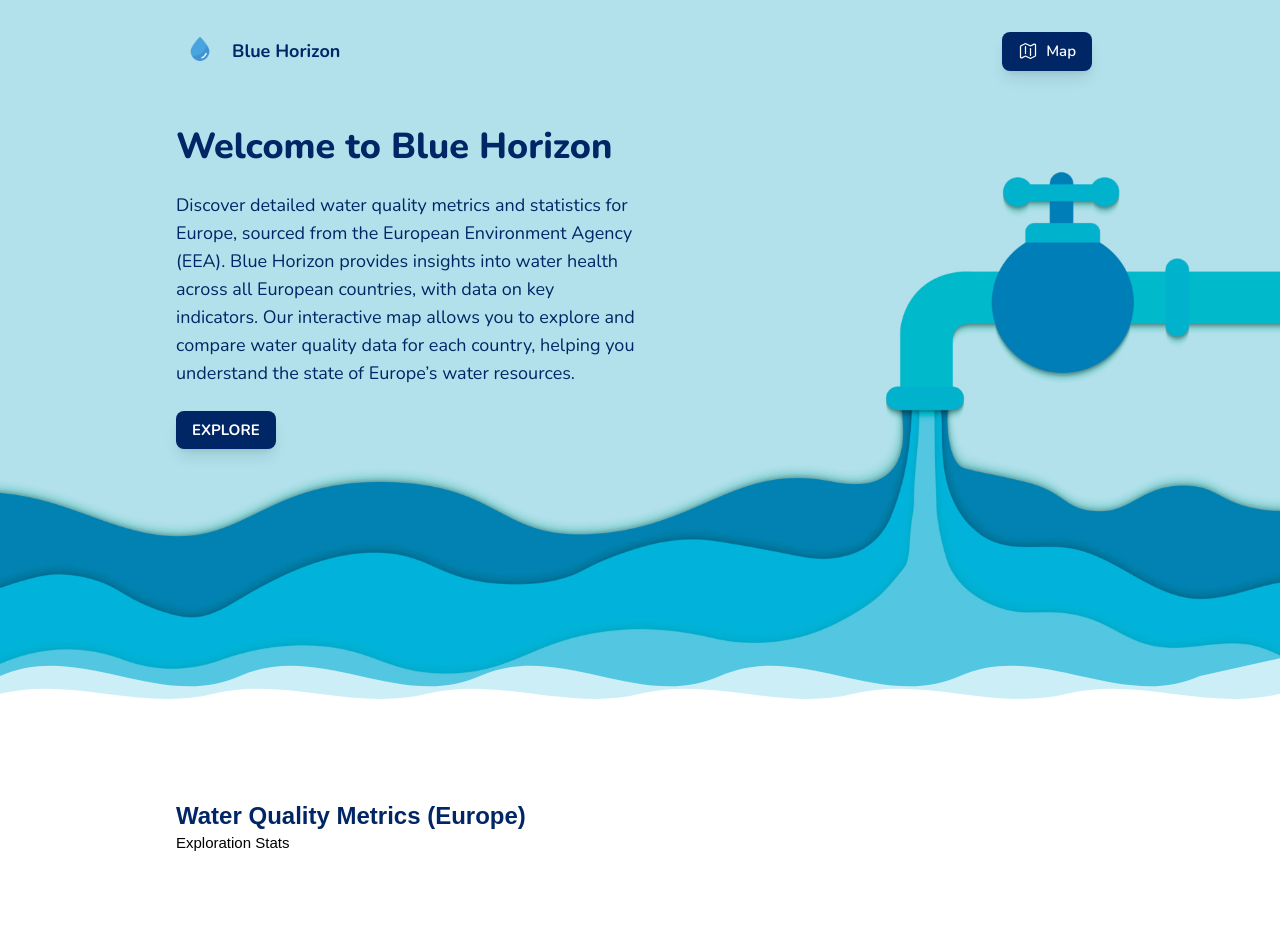
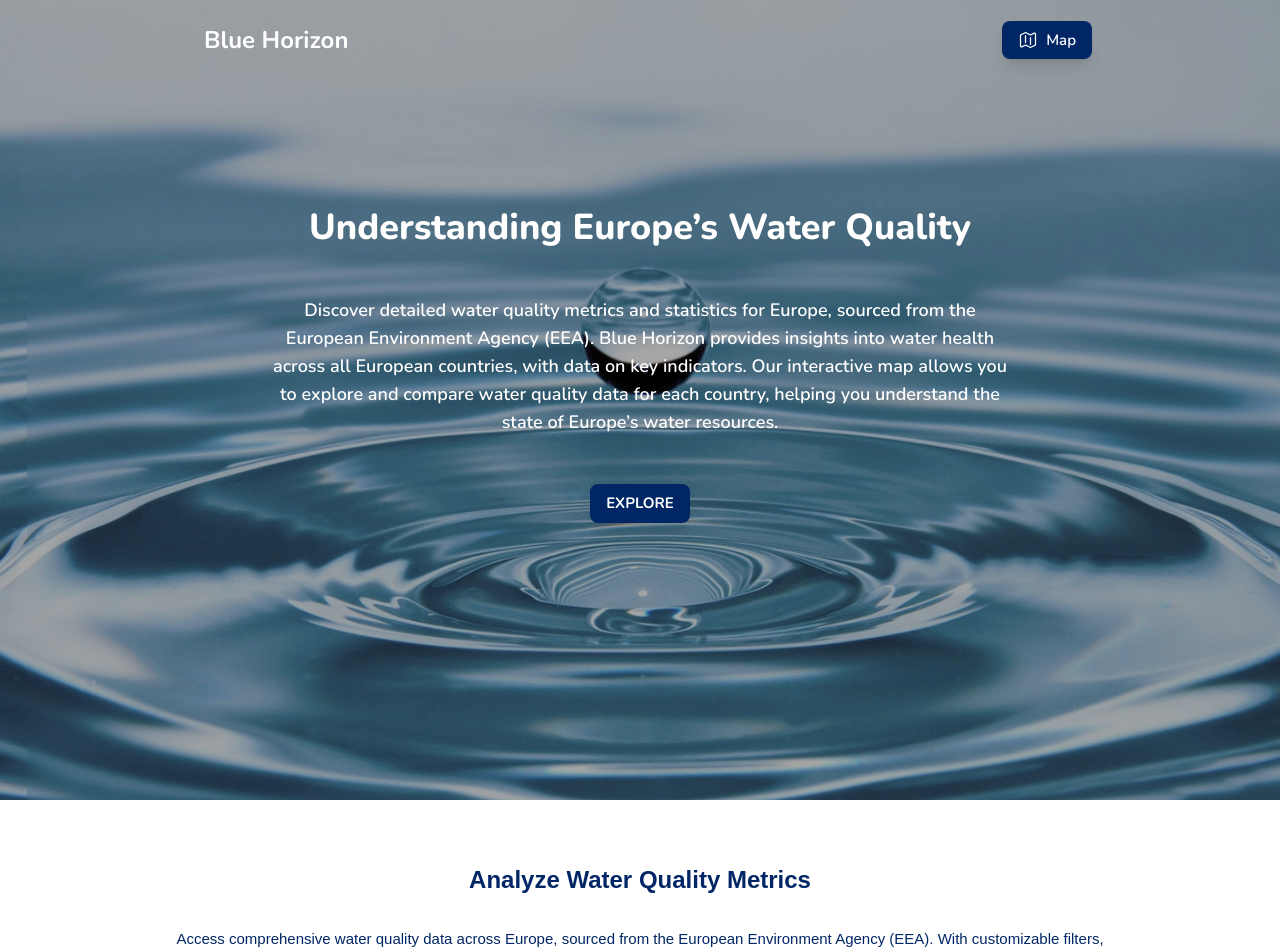
Before and after one commit to nessnos/blue_horizon, a Vue app in the folder webapp/: page / in a window 1280 px wide. Shown: the top 952 px of the page. Before the commit the page ends 855 px from the top, so only its background shows below. Built offline with nearby package versions, Linux system fonts and the light colour scheme.

Commit message:
reset landing page design

```diff
--- a/webapp/src/views/Home.vue
+++ b/webapp/src/views/Home.vue
@@ -1,13 +1,15 @@
 <template>
-  <div class="font-nunito relative w-full h-full max-h-1/2">
-    <!-- Background Image -->
-    <div class="ocean-bg w-full h-full pt-4">
-      <div class="mx-44">
+  <div class="font-nunito relative w-full h-screen">
+    <!-- Background Image with Overlay -->
+    <div class="ocean-bg w-full h-full relative">
+      <!-- Overlay -->
+      <div class="absolute inset-0 bg-black bg-opacity-35 z-10"></div>
+
+      <div class="relative z-20 mx-44">
         <div class="w-full h-full flex items-center justify-between p-3 py-4">
-          <!-- Logo  -->
-          <div class="flex flex-row gap-5 items-start">
-            <img class="w-6 h-6" src="@/assets/logo/logo.png" alt="">
-            <div class="font-bold text-lg text-ocean">Blue Horizon</div>
+          <!-- Logo -->
+          <div class="flex flex-row gap-3 items-end p-2 px-4 rounded-lg">
+            <div class="font-bold text-2xl text-white">Blue Horizon</div>
           </div>
 
           <!-- Map -->
@@ -17,53 +19,43 @@
           </div>
         </div>
 
-        <div class="text-left text-ocean h-full w-1/2 mt-10">
-          <div class="text-4xl font-extrabold">Welcome to Blue Horizon</div>
-          <div class="text-lg pt-6">
-            Discover detailed water quality metrics and statistics for Europe,
-            sourced from the European Environment Agency (EEA). Blue Horizon provides insights into water health across all European countries,
-            with data on key indicators. Our interactive map allows you to explore and compare water quality data for each country,
-            helping you understand the state of Europe’s water resources.
+        <div class="mt-32 px-24 text-center text-white h-full w-full flex flex-col gap-12 items-center justify-center gap-12">
+          <div class="text-4xl font-extrabold">Understanding Europe’s Water Quality</div>
+          <div class="text-lg font-semibold">
+            Discover detailed water quality metrics and statistics for Europe, sourced from the European Environment Agency (EEA).
+            Blue Horizon provides insights into water health across all European countries, with data on key indicators. Our interactive
+            map allows you to explore and compare water quality data for each country, helping you understand the state of Europe’s water
+            resources.
           </div>
-          <div class="pt-6 z-10">
-            <div class="bg-ocean p-2 px-4 rounded-lg shadow-lg max-w-fit text-normal text-white hover:bg-gray-200 hover:text-ocean hover:cursor-pointer uppercase font-bold">
+          <div class="w-full flex flex-row justify-center">
+            <div class="bg-ocean p-2 px-4 w-fit rounded-lg shadow-lg text-normal text-white hover:bg-gray-200 hover:text-ocean hover:cursor-pointer uppercase font-bold">
               Explore
             </div>
           </div>
         </div>
       </div>
     </div>
-
-    <!-- Wave Effect -->
-    <div class="absolute bottom-0 left-0 right-0 w-full z-0">
-      <svg viewBox="0 0 1440 320" xmlns="http://www.w3.org/2000/svg">
-        <path
-          fill="#ffffff"
-          d="M0,180 C90,140 180,220 270,180 C360,140 450,220 540,180 C630,140 720,220 810,180 C900,140 990,220 1080,180 C1170,140 1260,220 1350,180 L1440,160 L1440,320 L0,320 Z"
-          opacity="0.7"
-        ></path>
-        <path
-          fill="#ffffff"
-          d="M0,200 C80,180 160,220 240,200 C320,180 400,220 480,200 C560,180 640,220 720,200 C800,180 880,220 960,200 C1040,180 1120,220 1200,200 C1280,180 1360,220 1440,200 L1440,320 L0,320 Z"
-          opacity="1"
-        ></path>
-      </svg>
-    </div>
   </div>
 
-  <div class="mx-44 my-24 mt-0">
-    <div class="text-2xl font-extrabold text-ocean">
-      Water Quality Metrics (Europe)
+  <div class="px-44 py-12 w-full">
+    <div class="font-bold text-2xl text-center py-4 text-ocean">Analyze Water Quality Metrics</div>
+    <div class="text-normal text-center text-ocean py-4 pb-12">
+      Access comprehensive water quality data across Europe, sourced from the European Environment Agency (EEA).
+      With customizable filters, you can view metrics for all of Europe or focus on specific countries for localized insights.
+      Use the year filter to track changes over time and analyze key indicators such as pH levels, pollution rates, and water availability.
+      This section allows you to explore detailed statistics to better understand the state of water resources across the continent.
     </div>
-    <div>
-      Exploration Stats
+    <div class="bg-ocean rounded-full shadow h-fit min-h-16 flex flex-row gap-12 items-center px-12 p-2">
+      <div class="bg-white text-ocean font-semibold px-3 p-1 rounded-lg">Country</div>
+      <div class="bg-white text-ocean font-semibold px-3 p-1 rounded-lg">Year</div>
     </div>
+    <div>Cards</div>
   </div>
 </template>
 
 <style>
 .ocean-bg {
-  background-image: url('@/assets/img/tap-water.jpg');
+  background-image: url('@/assets/img/drops.jpeg');
   background-position: center;
   background-size: cover;
 }
```
Also changed, not shown: webapp/src/assets/img/drops.jpeg (added).
